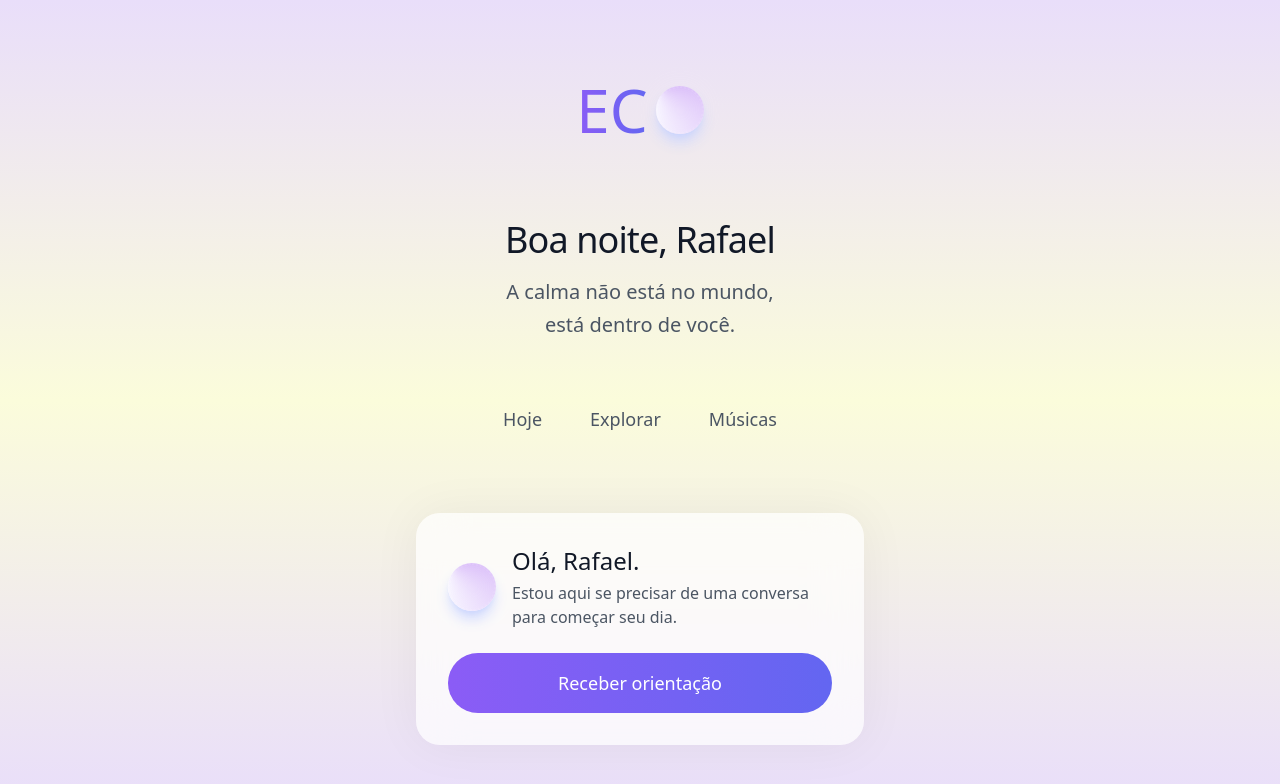
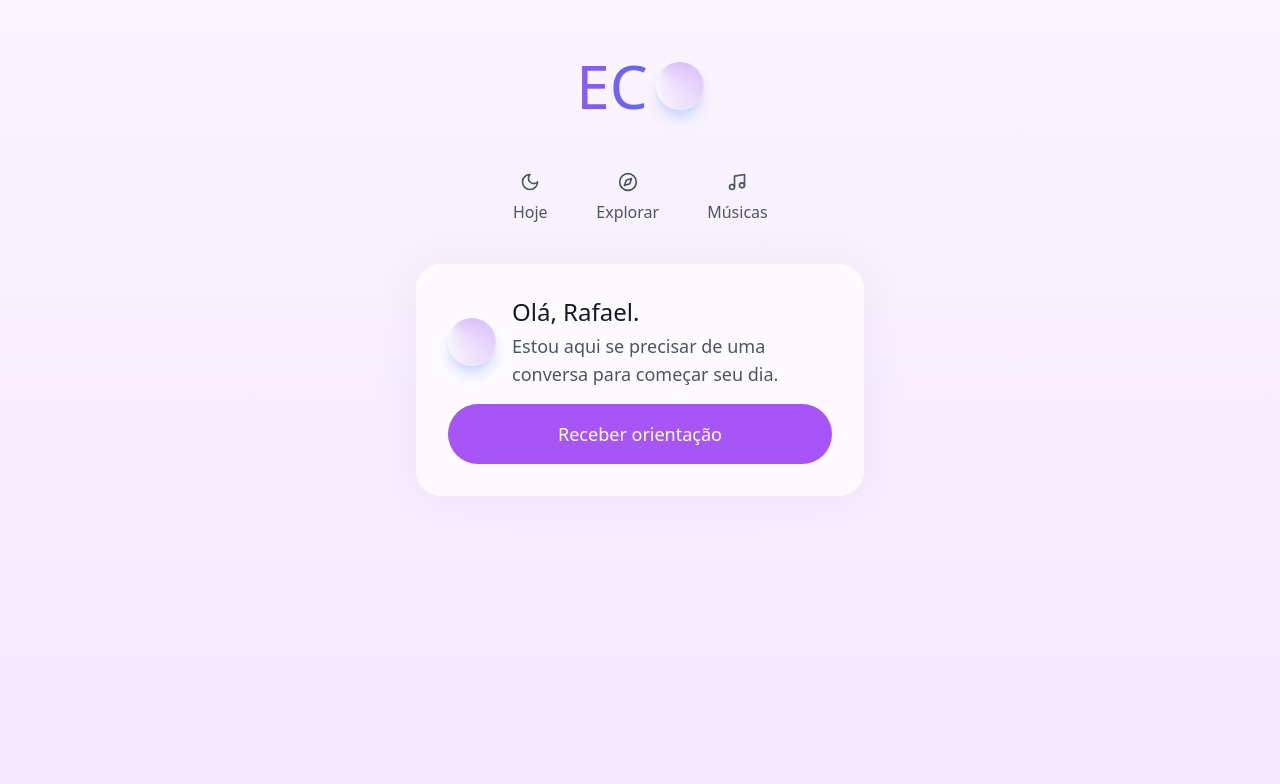
Before and after one commit to Bigajax/ECO, a React (Vite) app: page /home in a window 1280 px wide. Shown: the top 784 px of the page. Built offline with nearby package versions, Linux system fonts and the light colour scheme.

Commit message:
Update Home.tsx

```diff
--- a/src/components/Home.tsx
+++ b/src/components/Home.tsx
@@ -1,37 +1,18 @@
 import React, { useEffect, useState } from 'react';
+import { Moon, Compass, Music, Eye } from 'lucide-react';
 import { useNavigate } from 'react-router-dom';
 
-function Home() {
+function App() {
   const navigate = useNavigate();
-  const [greeting, setGreeting] = useState('');
-
-  const loggedInUserName = 'Rafael'; // Substitua pela lógica real
-
-  useEffect(() => {
-    const now = new Date();
-    const hour = now.getHours();
-
-    if (hour >= 0 && hour < 12) {
-      setGreeting('Bom dia');
-    } else if (hour >= 12 && hour < 18) {
-      setGreeting('Boa tarde');
-    } else {
-      setGreeting('Boa noite');
-    }
-  }, []);
-
-  const handleReceberOrientacaoClick = () => {
-    navigate('/eco-bubble');
-  };
+  const [loggedInUserName, setLoggedInUserName] = useState('Rafael'); // Substitua pela lógica real
 
   return (
-    <div className="min-h-screen bg-gradient-to-b from-[#E9DEFA] via-[#FBFCDB] to-[#E9DEFA] flex flex-col items-center p-8">
-
+    <div className="min-h-screen bg-gradient-to-b from-purple-50 to-purple-100 p-6 flex flex-col items-center">
       {/* Logo ECO com bolha animada */}
-      <div className="flex items-center text-6xl font-light mb-20 mt-12">
+      <div className="flex items-center text-4xl md:text-6xl font-light mb-12 mt-8">
         <span className="bg-gradient-to-r from-[#8B5CF6] to-[#6366F1] text-transparent bg-clip-text">EC</span>
-        <div className="relative w-12 h-12 mx-auto flex items-center justify-center ml-2">
-          <div className="w-12 h-12 rounded-full bg-[conic-gradient(at_top_left,_#A248F5,_#DABDF9,_#F8F6FF,_#E9F4FF,_#B1D3FF)] shadow-lg shadow-indigo-200 animate-pulse-slow">
+        <div className="relative w-8 h-8 md:w-12 md:h-12 mx-auto flex items-center justify-center ml-2">
+          <div className="w-8 h-8 md:w-12 md:h-12 rounded-full bg-[conic-gradient(at_top_left,_#A248F5,_#DABDF9,_#F8F6FF,_#E9F4FF,_#B1D3FF)] shadow-lg shadow-indigo-200 animate-pulse-slow">
             <div className="absolute inset-0 rounded-full bg-white opacity-10 blur-lg pointer-events-none" />
             <div className="absolute inset-0 flex items-center justify-center">
               <div className="w-full h-full animate-spin-slower rounded-full border-2 border-dotted border-white/30 opacity-30" />
@@ -40,28 +21,33 @@ function Home() {
         </div>
       </div>
 
-      {/* Saudação */}
-      <h1 className="text-4xl font-medium text-gray-900 mb-4 tracking-tight">
-        {greeting}, {loggedInUserName}
-      </h1>
-      <p className="text-xl text-gray-600 text-center max-w-md mb-16 leading-relaxed">
-        A calma não está no mundo,
-        <br />
-        está dentro de você.
-      </p>
-
       {/* Navegação */}
-      <nav className="flex gap-12 mb-20">
-        <button className="text-gray-600 text-lg font-medium hover:text-[#6366F1] transition-colors">Hoje</button>
-        <button className="text-gray-600 text-lg font-medium hover:text-[#6366F1] transition-colors">Explorar</button>
-        <button className="text-gray-600 text-lg font-medium hover:text-[#6366F1] transition-colors">Músicas</button>
-      </nav>
+      <div className="flex justify-center gap-8 md:gap-12 mb-10">
+        <button className="flex flex-col items-center text-gray-600 hover:text-purple-600 transition-colors">
+          <div className="p-2 md:p-3">
+            <Moon size={20} md:size={24} />
+          </div>
+          <span>Hoje</span>
+        </button>
+        <button className="flex flex-col items-center text-gray-600 hover:text-purple-600 transition-colors">
+          <div className="p-2 md:p-3">
+            <Compass size={20} md:size={24} />
+          </div>
+          <span>Explorar</span>
+        </button>
+        <button className="flex flex-col items-center text-gray-600 hover:text-purple-600 transition-colors">
+          <div className="p-2 md:p-3">
+            <Music size={20} md:size={24} />
+          </div>
+          <span>Músicas</span>
+        </button>
+      </div>
 
       {/* Card com bolha estilizada */}
-      <div className="bg-white/70 backdrop-blur-xl rounded-3xl p-8 shadow-[0_0_50px_rgba(0,0,0,0.05)] max-w-md w-full">
-        <div className="flex items-center gap-4 mb-6">
-          <div className="relative w-12 h-12 mx-auto flex items-center justify-center">
-            <div className="w-12 h-12 rounded-full bg-[conic-gradient(at_top_left,_#A248F5,_#DABDF9,_#F8F6FF,_#E9F4FF,_#B1D3FF)] shadow-lg shadow-indigo-200 animate-pulse-slow">
+      <div className="bg-white/70 backdrop-blur-xl rounded-3xl p-6 md:p-8 shadow-[0_0_50px_rgba(0,0,0,0.05)] max-w-md w-full">
+        <div className="flex items-center gap-3 md:gap-4 mb-4 md:mb-6">
+          <div className="relative w-8 h-8 md:w-12 md:h-12 mx-auto flex items-center justify-center">
+            <div className="w-8 h-8 md:w-12 md:h-12 rounded-full bg-[conic-gradient(at_top_left,_#A248F5,_#DABDF9,_#F8F6FF,_#E9F4FF,_#B1D3FF)] shadow-lg shadow-indigo-200 animate-pulse-slow">
               <div className="absolute inset-0 rounded-full bg-white opacity-10 blur-lg pointer-events-none" />
               <div className="absolute inset-0 flex items-center justify-center">
                 <div className="w-full h-full animate-spin-slower rounded-full border-2 border-dotted border-white/30 opacity-30" />
@@ -70,22 +56,44 @@ function Home() {
           </div>
 
           <div>
-            <h2 className="text-2xl text-gray-900 font-medium mb-1">Olá, {loggedInUserName}.</h2>
-            <p className="text-gray-600">
+            <h2 className="text-xl md:text-2xl text-gray-900 font-medium mb-1">Olá, {loggedInUserName}.</h2>
+            <p className="text-gray-600 text-sm md:text-lg">
               Estou aqui se precisar de uma conversa para começar seu dia.
             </p>
           </div>
         </div>
 
         <button
-          className="w-full bg-gradient-to-r from-[#8B5CF6] to-[#6366F1] text-white rounded-full py-4 px-8 text-lg font-medium transition-all duration-300 hover:shadow-lg hover:shadow-indigo-500/30 **transform translate-y-0** hover:-translate-y-0.5 hover:opacity-95"
-          onClick={handleReceberOrientacaoClick}
+          className="w-full bg-purple-500 hover:bg-purple-600 text-white rounded-full py-3 md:py-4 px-4 md:px-6 text-lg font-medium transition-all duration-300 hover:shadow-lg hover:scale-[1.02]"
+          onClick={() => navigate('/eco-bubble')}
         >
           Receber orientação
         </button>
       </div>
+
+      {/* O Reflection Card da Home nova pode vir aqui se você quiser mantê-lo */}
+      {/* <div className="group overflow-hidden rounded-3xl shadow-lg transition-all duration-300 hover:shadow-2xl hover:-translate-y-1 cursor-pointer border border-gray-100">
+        <div
+          className="h-48 bg-cover bg-center relative transition-transform duration-500 group-hover:scale-105"
+          style={{
+            backgroundImage: `url('https://images.pexels.com/photos/1252890/pexels-photo-1252890.jpeg')`
+          }}
+        >
+          <div className="absolute inset-0 bg-black/30 flex items-center justify-center p-6 group-hover:bg-black/20 transition-colors">
+            <p className="text-white text-xl text-center group-hover:scale-[1.02] transition-transform">
+              O céu não se importa com a altura em que a pipa voa - ele apenas dá espaço para que ela dance.
+            </p>
+          </div>
+        </div>
+        <div className="bg-white p-4 flex justify-end group-hover:bg-white/95 transition-colors">
+          <button className="flex items-center gap-2 text-gray-600 hover:text-purple-600 transition-colors">
+            <Eye size={20} />
+            <span>Ver detalhes</span>
+          </button>
+        </div>
+      </div> */}
     </div>
   );
 }
 
-export default Home;
+export default App;
```
